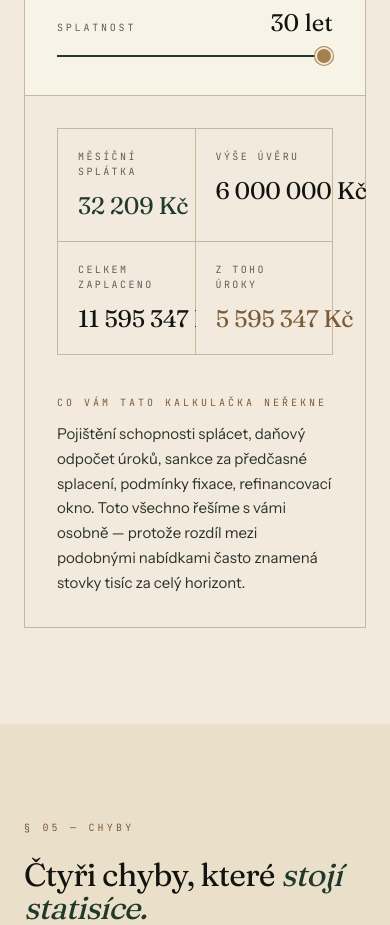
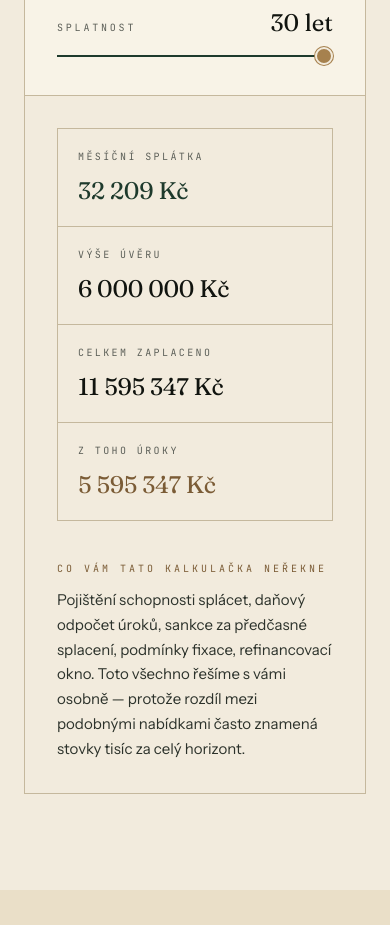
Before and after one commit to livihenderson/peterka.web, a Next.js app: page /sluzby/hypoteky in a window 390 px wide. Shown: the part 5540-6465 px from the top of the page. Built offline with nearby package versions, Linux system fonts and the light colour scheme.

Commit message:
Stack mortgage calculator stats vertically on mobile

```diff
--- a/app/sluzby/hypoteky/_HypotekaCalculator.tsx
+++ b/app/sluzby/hypoteky/_HypotekaCalculator.tsx
@@ -74,7 +74,7 @@ export default function HypotekaCalculator() {
       </div>
 
       <div className="col-span-12 lg:col-span-7 bg-bone p-8 md:p-12 flex flex-col">
-        <div className="grid grid-cols-2 gap-px bg-rule border border-rule">
+        <div className="grid grid-cols-1 sm:grid-cols-2 gap-px bg-rule border border-rule">
           <Stat label="Měsíční splátka" value={formatCZK(calc.monthly)} accent="moss" />
           <Stat label="Výše úvěru" value={formatCZK(calc.loan)} />
           <Stat label="Celkem zaplaceno" value={formatCZK(calc.total)} />
```
